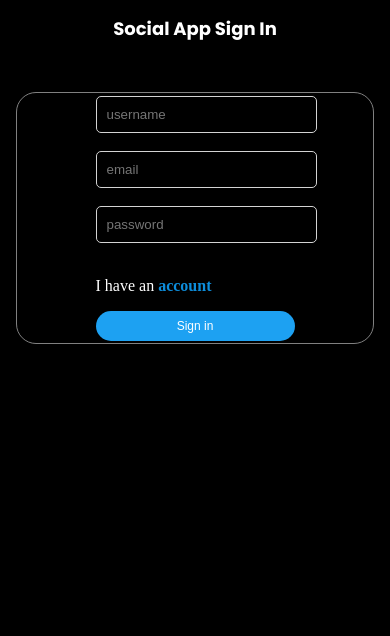
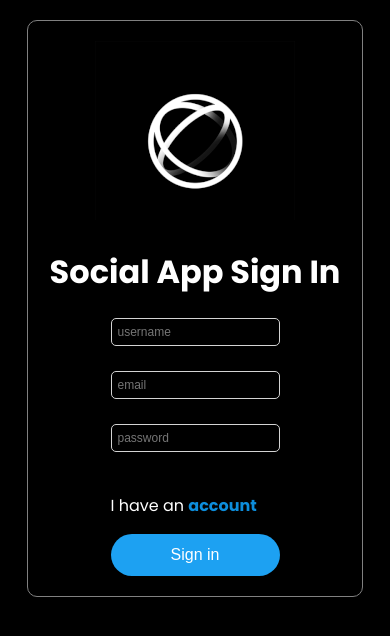
Before and after one commit to Alfredo-Carrero/social-app-js, a plain HTML site: page sign.html in a window 390 px wide. Drawn offline with Linux system fonts and the light colour scheme; no server answers.

Commit message:
Mejora del proyecto

```diff
--- /dev/null
+++ b/css/index.css
@@ -0,0 +1,191 @@
+@import url("https://fonts.googleapis.com/css2?family=Poppins:ital,wght@0,100;0,200;0,300;0,400;0,500;0,600;0,700;0,800;0,900;1,100;1,200;1,300;1,400;1,500;1,600;1,700;1,800;1,900&display=swap");
+
+/* Variables de colores */
+:root {
+  --btn-color: #1da1f2;
+  --btn-hover-color: #0d8ddb;
+  --btn-color-delete: #e0245e;
+  --btn-hover-color-delete: #d11e4a;
+}
+
+body {
+  margin: 0;
+  display: flex;
+  place-items: center;
+  min-width: 320px;
+  min-height: 100vh;
+  justify-content: center;
+  background-color: #000;
+  font-family: "Poppins", serif;
+}
+
+a {
+  font-weight: 500;
+  color: #646cff;
+  text-decoration: inherit;
+}
+a:hover {
+  color: #535bf2;
+}
+
+.centered-content {
+  display: flex;
+  justify-content: center;
+  align-items: center;
+  width: 100%;
+  height: 100vh;
+}
+
+h1 {
+  font-size: 3.2em;
+  line-height: 1.1;
+  color: white;
+}
+
+/* Contenedor principal */
+.main-content {
+  display: flex;
+  justify-content: space-between;
+  align-items: center;
+  width: 100%;
+  padding: 2rem;
+  flex-wrap: wrap;
+}
+
+/* Logo */
+.logo-container {
+  flex: 1;
+  display: flex;
+  justify-content: flex-start;
+  margin-left: 150px;
+}
+
+.logo {
+  width: 40rem;
+  max-width: 100%;
+}
+
+/* Título y Botones */
+.content-right {
+  flex: 1;
+  display: flex;
+  flex-direction: column;
+  justify-content: center;
+  margin-right: 150px;
+  text-align: left;
+}
+
+.header-title {
+  font-size: 3.5rem;
+  margin: 20px 0;
+  font-weight: bold;
+}
+
+.buttons {
+  font-weight: bold;
+  width: 400px;
+  display: block;
+  margin: 20px auto;
+  padding: 10px 20px;
+  background-color: rgb(245, 245, 245);
+  border: none;
+  border-radius: 50px;
+  font-size: 1rem;
+  cursor: pointer;
+  transition: background-color 0.3s;
+}
+
+.buttons:hover {
+  background-color: rgb(227, 227, 227);
+}
+
+.links {
+  font-weight: bold;
+  color: black;
+  text-decoration: none;
+}
+
+.links:hover {
+  color: black;
+  text-decoration: none;
+}
+
+/* RESPONSIVE */
+
+@media (max-width: 1024px) {
+  .main-content {
+    padding: 1rem;
+  }
+
+  .logo-container {
+    margin-left: 50px;
+  }
+
+  .logo {
+    width: 30rem;
+  }
+
+  .content-right {
+    margin-right: 50px;
+  }
+
+  .header-title {
+    font-size: 2.5rem;
+  }
+
+  .buttons {
+    width: 100%; /
+  }
+}
+
+@media (max-width: 768px) {
+  .main-content {
+    flex-direction: column;
+    align-items: center;
+  }
+
+  .logo-container {
+    margin-left: 0;
+    justify-content: center;
+  }
+
+  .logo {
+    width: 80%;
+    max-width: 25rem;
+  }
+
+  .content-right {
+    margin-right: 0;
+    text-align: center;
+  }
+
+  .header-title {
+    font-size: 2rem;
+  }
+
+  .buttons {
+    width: 80%;
+    font-size: 0.9rem;
+  }
+}
+
+@media (max-width: 480px) {
+  h1 {
+    font-size: 2.5em;
+  }
+
+  .header-title {
+    font-size: 1.8rem;
+  }
+
+  .buttons {
+    width: 90%;
+    padding: 12px 20px;
+    font-size: 0.9rem;
+  }
+
+  .logo {
+    width: 70%;
+    max-width: 20rem;
+  }
+}
--- /dev/null
+++ b/css/login.css
@@ -0,0 +1,112 @@
+@import url("https://fonts.googleapis.com/css2?family=Poppins:ital,wght@0,100;0,200;0,300;0,400;0,500;0,600;0,700;0,800;0,900;1,100;1,200;1,300;1,400;1,500;1,600;1,700;1,800;1,900&display=swap");
+
+/* Variables de colores */
+:root {
+  --btn-color: #1da1f2;
+  --btn-hover-color: #0d8ddb;
+  --btn-color-delete: #e0245e;
+  --btn-hover-color-delete: #d11e4a;
+}
+
+body {
+  background-color: #000;
+  font-family: "Poppins", serif;
+}
+
+h1 {
+  color: white;
+}
+
+p {
+  color: white;
+}
+
+.container-login {
+  width: 30%;
+  display: flex;
+  justify-content: center;
+  align-items: center;
+  flex-direction: column;
+  margin: 0 auto;
+  padding: 60px;
+  height: auto;
+  margin-top: 50px;
+  border: 1px solid gray;
+  border-radius: 20px;
+}
+
+.inputs {
+  width: 100%;
+  border-radius: 5px;
+  border: 1px solid lightgray;
+  padding: 10px;
+  background-color: black;
+  border-color: lightgray;
+  color: lightgray;
+}
+
+.link-sign {
+  text-decoration: none;
+  color: #0d8ddb;
+  font-weight: bold;
+}
+
+.login-btn {
+  width: 100%;
+  border: none;
+  border-radius: 30px;
+  padding: 8px 16px;
+  font-size: 14px;
+  cursor: pointer;
+  background-color: var(--btn-color);
+  color: white;
+}
+
+.login-btn:hover {
+  background-color: var(--btn-hover-color);
+}
+
+.styles-error {
+  color: var(--btn-hover-color-delete);
+}
+
+/* RESPONSIVE */
+
+/* Pantallas pequeñas */
+@media (max-width: 768px) {
+  .container-login {
+    width: 80%;
+    padding: 40px;
+    margin-top: 30px;
+  }
+
+  .inputs {
+    padding: 8px;
+    font-size: 14px;
+  }
+
+  .login-btn {
+    font-size: 16px;
+    padding: 10px 20px;
+  }
+}
+
+/* Móviles */
+@media (max-width: 480px) {
+  .container-login {
+    width: 90%;
+    padding: 20px;
+    margin-top: 20px;
+    border-radius: 10px;
+  }
+
+  .inputs {
+    padding: 6px;
+    font-size: 12px;
+  }
+
+  .login-btn {
+    font-size: 16px;
+    padding: 12px 24px;
+  }
+}
--- a/css/style.css
+++ b/css/main.css
@@ -29,32 +29,9 @@ header h1 {
   align-items: center;
   justify-content: center;
   margin: 0 auto;
-}
-
-a {
-  text-decoration: none;
-  font-weight: bold;
-  color: var(--btn-hover-color);
-}
-
-input {
-  width: 100%;
-  border-radius: 5px;
-  border: 1px solid lightgray;
-  padding: 10px;
-  background-color: black;
-  border-color: lightgray;
-  color: lightgray;
-}
-
-h1 {
   font-family: "Poppins", serif;
   font-weight: 700;
   font-style: normal;
-  margin: 0;
-  display: flex;
-  justify-content: center;
-  margin-top: 30px;
 }
 
 h3 {
@@ -70,20 +47,6 @@ h3 {
 
 .fa-solid:hover {
   color: var(--btn-hover-color-delete);
-}
-
-/* Contenedor */
-.container {
-  display: flex;
-  justify-content: center;
-  align-items: center;
-  margin: 0 auto;
-  padding: 30px;
-  width: 30%;
-  height: 230px;
-  margin-top: 50px;
-  border: 1px solid gray;
-  border-radius: 20px;
 }
 
 .all-users {
@@ -129,11 +92,6 @@ h3 {
   border-radius: 20px;
   padding: 10px;
   overflow-y: scroll;
-}
-
-.feed p,
-.feed span,
-.feed h3 {
   color: white;
 }
 
@@ -148,7 +106,6 @@ h3 {
   padding: 15px;
   border-radius: 8px;
   border: 1px solid lightgray;
-  box-shadow: 0 2px 5px rgb(255, 255, 255);
   transition: transform 0.3s ease, box-shadow 0.3s ease;
 }
 
@@ -254,7 +211,9 @@ h3 {
   background-color: var(--btn-hover-color);
 }
 
-/* Responsividad: */
+/* RESPONSIVE */
+
+/* Pantallas pequeñas */
 @media screen and (max-width: 1024px) {
   .main-container {
     flex-direction: column;
@@ -267,8 +226,17 @@ h3 {
   .feed {
     width: 75%;
   }
+
+  .user-card {
+    width: 100%;
+  }
+
+  .post {
+    width: 100%;
+  }
 }
 
+/* Móviles */
 @media screen and (max-width: 768px) {
   .container {
     width: 80%;
@@ -295,8 +263,17 @@ h3 {
   .feed {
     width: 75%;
   }
+
+  .user-card {
+    width: 100%;
+  }
+
+  .post {
+    width: 100%;/
+  }
 }
 
+/* Móviles muy pequeños */
 @media screen and (max-width: 480px) {
   .container {
     width: 90%;
@@ -315,4 +292,17 @@ h3 {
   .feed {
     width: 100%;
   }
+
+  .user-card {
+    width: 100%;
+  }
+
+  .post {
+    width: 100%;
+  }
+
+  .sidebar {
+    width: 100%;
+    margin-top: 20px;
+  }
 }
--- /dev/null
+++ b/css/sign.css
@@ -0,0 +1,110 @@
+@import url("https://fonts.googleapis.com/css2?family=Poppins:ital,wght@0,100;0,200;0,300;0,400;0,500;0,600;0,700;0,800;0,900;1,100;1,200;1,300;1,400;1,500;1,600;1,700;1,800;1,900&display=swap");
+
+/* Variables de colores */
+:root {
+  --btn-color: #1da1f2;
+  --btn-hover-color: #0d8ddb;
+  --btn-color-delete: #e0245e;
+  --btn-hover-color-delete: #d11e4a;
+}
+
+body {
+  background-color: #000;
+  font-family: "Poppins", serif;
+}
+
+h1 {
+  color: white;
+}
+
+p {
+  color: white;
+}
+
+.container-sign {
+  width: 30%;
+  display: flex;
+  justify-content: center;
+  align-items: center;
+  flex-direction: column;
+  margin: 0 auto;
+  padding: 60px;
+  height: auto;
+  margin-top: 50px;
+  border: 1px solid gray;
+  border-radius: 20px;
+  box-sizing: border-box;
+}
+
+.inputs {
+  width: 100%;
+  border-radius: 5px;
+  border: 1px solid lightgray;
+  padding: 10px;
+  background-color: black;
+  border-color: lightgray;
+  color: lightgray;
+  box-sizing: border-box;
+}
+
+.link-login {
+  text-decoration: none;
+  color: #0d8ddb;
+  font-weight: bold;
+}
+
+.sign-btn {
+  width: 100%;
+  border: none;
+  border-radius: 30px;
+  padding: 8px 16px;
+  font-size: 14px;
+  cursor: pointer;
+  background-color: var(--btn-color);
+  color: white;
+}
+
+.sign-btn:hover {
+  background-color: var(--btn-hover-color);
+}
+
+/* RESPONSIVE */
+
+/* Pantallas pequeñas */
+@media (max-width: 768px) {
+  .container-sign {
+    width: 80%;
+    padding: 40px;
+    margin-top: 30px;
+  }
+
+  .inputs {
+    padding: 8px;
+    font-size: 14px;
+  }
+
+  .sign-btn {
+    font-size: 16px;
+    padding: 10px 20px;
+  }
+}
+
+/* Móviles */
+@media (max-width: 480px) {
+  .container-sign {
+    width: 90%;
+    padding: 20px;
+    margin-top: 20px;
+    border-radius: 10px;
+  }
+
+  .inputs {
+    padding: 6px;
+    font-size: 12px;
+  }
+
+  .sign-btn {
+    font-size: 16px;
+    padding: 12px 24px;
+  }
+}
--- a/js/script.js
+++ b/js/main.js
@@ -1,23 +1,5 @@
-// API "https://reqres.in/"
-
-/*-------------------------------------------------------------------------*/
-// DOM ELEMENTS
-/*-------------------------------------------------------------------------*/
-
-// login elements
-const userLogin = document.getElementById("user");
-const passwordLogin = document.getElementById("password");
-const loginForm = document.getElementById("login-form");
-
-// sign elements
-const userSign = document.getElementById("user-sign");
-const emailSign = document.getElementById("email-sign");
-const passwordSign = document.getElementById("password-sign");
-const signBtn = document.getElementById("sign-btn");
-
 // main elements
 const allUsers = document.getElementById("all-users");
-const logOutBtn = document.getElementById("logout-btn");
 
 // feed elements
 const feedPost = document.getElementById("feed-posts");
@@ -33,7 +15,6 @@ let posts = [];
 /*-------------------------------------------------------------------------*/
 // FETCHS
 /*-------------------------------------------------------------------------*/
-
 let loading = false;
 
 // Load users from API
@@ -49,9 +30,6 @@ const fetchUsers = async () => {
   userId = allUsersAPI.id;
 
   loadAllUsers();
-
-  console.log(allUsersAPI);
-  console.log(totalUsers);
 };
 
 // Load posts from API
@@ -77,9 +55,6 @@ document.addEventListener("DOMContentLoaded", () => {
 
 // loadFollowedFriends Event
 window.addEventListener("load", loadFollowedFriends);
-
-// LogOut Event
-logOutBtn.addEventListener("click", logOut);
 
 /*-------------------------------------------------------------------------*/
 // FUNCTIONS
@@ -113,7 +88,6 @@ function createUsersCard() {
 
     cardUser.setAttribute("data-id", userId);
     allUsers.appendChild(cardUser);
-    console.log("User id: " + userId);
   }
 
   for (let i = 0; i < allUsersAPI.length; i++) {
@@ -135,7 +109,6 @@ function createUsersCard() {
 
     cardUser.setAttribute("data-id", userId);
     allUsers.appendChild(cardUser);
-    console.log("User id: " + userId);
   }
 }
 
@@ -151,7 +124,7 @@ function loadPosts() {
     <div class="post-header">
         <h3 class="username">User ${post.userId}</h3>
         <img src="img/user.png" alt="user-img" class="user-img" />
-      </div>
+    </div>
       <div class="post-content">
         <p>${post.title}</p>
         <p>${post.body}</p>
@@ -162,47 +135,10 @@ function loadPosts() {
   });
 }
 
-// Function verify user login
-function verifyLogin(e) {
-  if (userLogin.value == "" && passwordLogin.value == "") {
-    e.preventDefault();
-    alert("Usuario y contraseña vacíos, vuelve a introducir tus datos");
-    return;
-  }
-
-  if (userLogin.value == "" || passwordLogin.value == "") {
-    e.preventDefault();
-    alert("Usuario o contraseña vacíos, vuelve a introducir tus datos");
-    return;
-  }
-}
-
-// Function verify user sign in
-function verifySignIn(e) {
-  if (
-    userSign.value == "" &&
-    emailSign.value == "" &&
-    passwordSign.value == ""
-  ) {
-    e.preventDefault();
-    alert("No has introducido ningún dato");
-    return;
-  }
-
-  if (
-    userSign.value == "" ||
-    emailSign.value == "" ||
-    passwordSign.value == ""
-  ) {
-    e.preventDefault();
-    alert("Uno o más campos están vacíos, por favor, introdúcelos");
-    return;
-  }
-}
-
 // LogOut function
 function logOut() {
-  window.location.href = "login.html";
+  window.location.href = "index.html";
+  localStorage.clear();
 }
 
 // Follow user function
@@ -216,7 +152,6 @@ function followUser() {
 
       // Mover la tarjeta del usuario a la sección de friends
       moveToFriends(friendCard);
-      alert(`Ahora sigues a este usuario!`);
     });
   });
 }
@@ -310,7 +245,6 @@ function deleteUser() {
 
       // Eliminar el usuario de la lista de amigos (en el DOM y en el localStorage)
       unfollowFriend(friendCard);
-      alert(`Dejaste de seguir a este usuario!`);
     });
   });
 }
--- a/sign.html
+++ b/sign.html
@@ -3,20 +3,25 @@
   <head>
     <meta charset="UTF-8" />
     <meta name="viewport" content="width=device-width, initial-scale=1.0" />
-    <title>SOCIAL APP</title>
+    <title>SOCIAL SIGN IN APP</title>
     <!--CSS Styles-->
-    <link rel="stylesheet" href="css/style.css" />
+    <link rel="stylesheet" href="css/sign.css" />
   </head>
   <body>
-    <h1>Social App Sign In</h1>
+    <div class="container-sign">
+      <a href="index.html" class="img-app">
+        <img src="img/logo-world.gif" alt="logo-world" />
+      </a>
 
-    <div class="container">
-      <form action="main.html" name="sign-form" onsubmit="verifySignIn(event)">
+      <h1>Social App Sign In</h1>
+
+      <form action="main.html" name="sign-form">
         <input
           type="text"
-          class="user-sign"
+          class="inputs"
           id="user-sign"
           placeholder="username"
+          required
         />
 
         <br /><br />
@@ -24,32 +29,31 @@
         <input
           type="email"
           name="email"
-          class="email-sign"
+          class="inputs"
           id="email-sign"
           placeholder="email"
+          required
         />
 
         <br /><br />
 
         <input
           type="password"
-          class="password-sign"
+          class="inputs"
           id="password-sign"
           placeholder="password"
+          required
         />
 
         <br /><br />
 
         <p>
           I have an
-          <span><a href="login.html">account</a></span>
+          <span><a href="login.html" class="link-login">account</a></span>
         </p>
 
-        <input type="submit" value="Sign in" class="sign-btn" id="sign-btn" />
+        <input type="submit" value="Sign in" class="sign-btn" />
       </form>
     </div>
-
-    <!--Javascript-->
-    <script src="js/script.js"></script>
   </body>
 </html>
```
Also changed, not shown: index.html (added, +30 -0 lines), js/index.js (added, +8 -0 lines), login.html (+19 -17 lines), main.html (+7 -3 lines), img/logo-world.gif (added).
